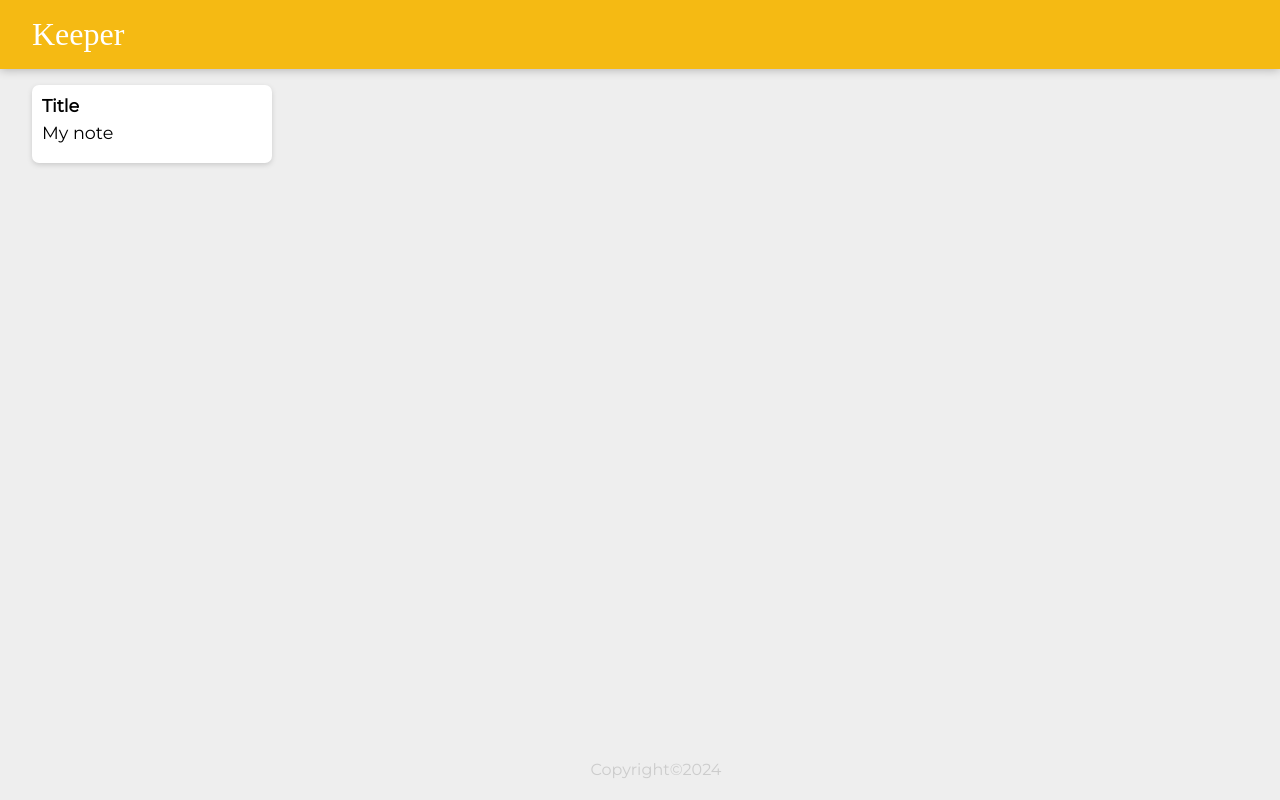
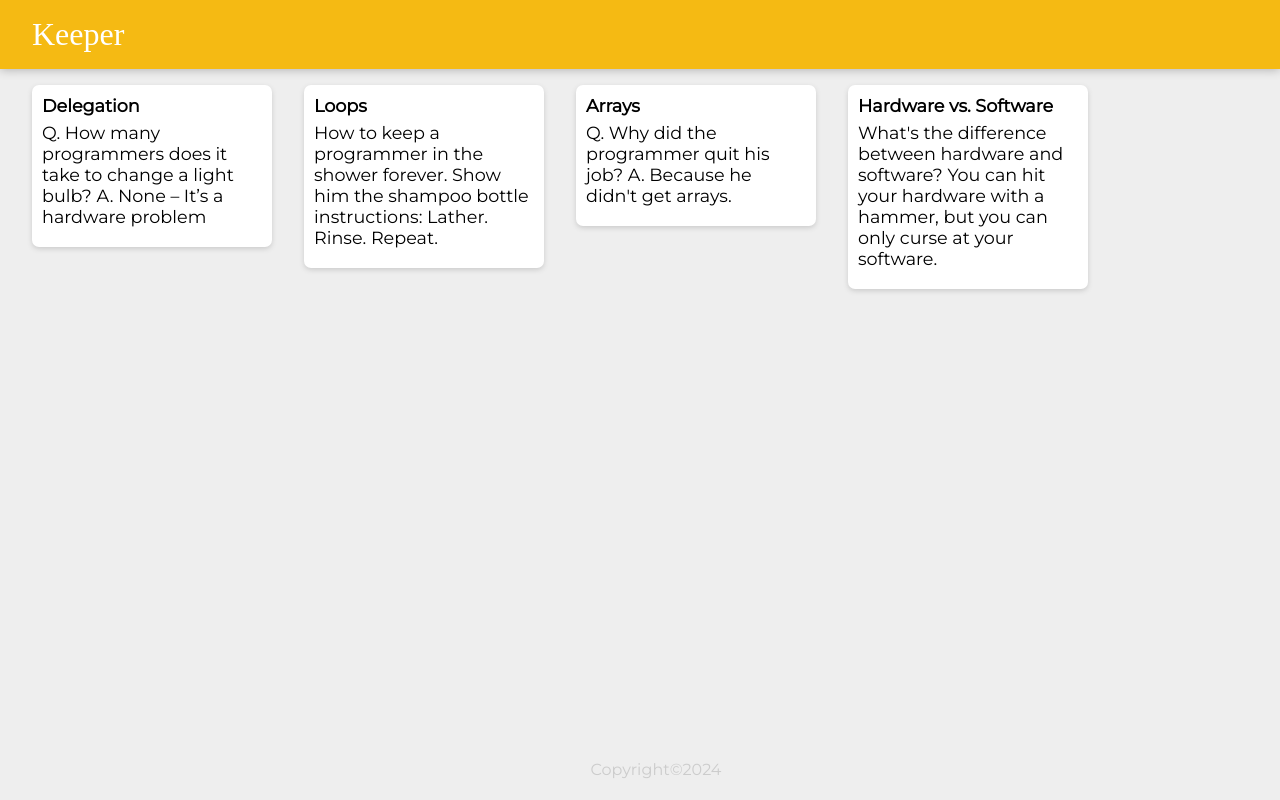
Before and after one commit to EjuluWilson/googleKeepClone, a React (Create React App) app: page / in a window 1280 px wide. Built offline with nearby package versions, Linux system fonts and the light colour scheme; a web font is replaced by a local one.

Commit message:
populate notes

```diff
--- a/src/App.jsx
+++ b/src/App.jsx
@@ -2,12 +2,15 @@ import React from "react";
 import Header from "./components/Header";
 import Footer from "./components/Footer";
 import Note from "./components/Note";
+import notes from "./notes";
 
 function App() {
   return (
     <div>
       <Header />
-      <Note />
+      {notes.map((item) => (
+        <Note key={item.key} title={item.title} content={item.content} />
+      ))}
       <Footer></Footer>
     </div>
   );
--- a/src/components/Note.jsx
+++ b/src/components/Note.jsx
@@ -1,10 +1,10 @@
 import React from "react";
 
-function Note(){
+function Note(props){
     return(
         <div className="note">
-            <h1>Title</h1>
-            <p>My note</p>
+            <h1>{props.title}</h1>
+            <p>{props.content}</p>
         </div>
     )
 }
--- /dev/null
+++ b/src/notes.js
@@ -0,0 +1,28 @@
+const notes = [
+    {
+      key: 1,
+      title: "Delegation",
+      content:
+        "Q. How many programmers does it take to change a light bulb? A. None – It’s a hardware problem"
+    },
+    {
+      key: 2,
+      title: "Loops",
+      content:
+        "How to keep a programmer in the shower forever. Show him the shampoo bottle instructions: Lather. Rinse. Repeat."
+    },
+    {
+      key: 3,
+      title: "Arrays",
+      content:
+        "Q. Why did the programmer quit his job? A. Because he didn't get arrays."
+    },
+    {
+      key: 4,
+      title: "Hardware vs. Software",
+      content:
+        "What's the difference between hardware and software? You can hit your hardware with a hammer, but you can only curse at your software."
+    }
+  ];
+
+  export default notes;
```
